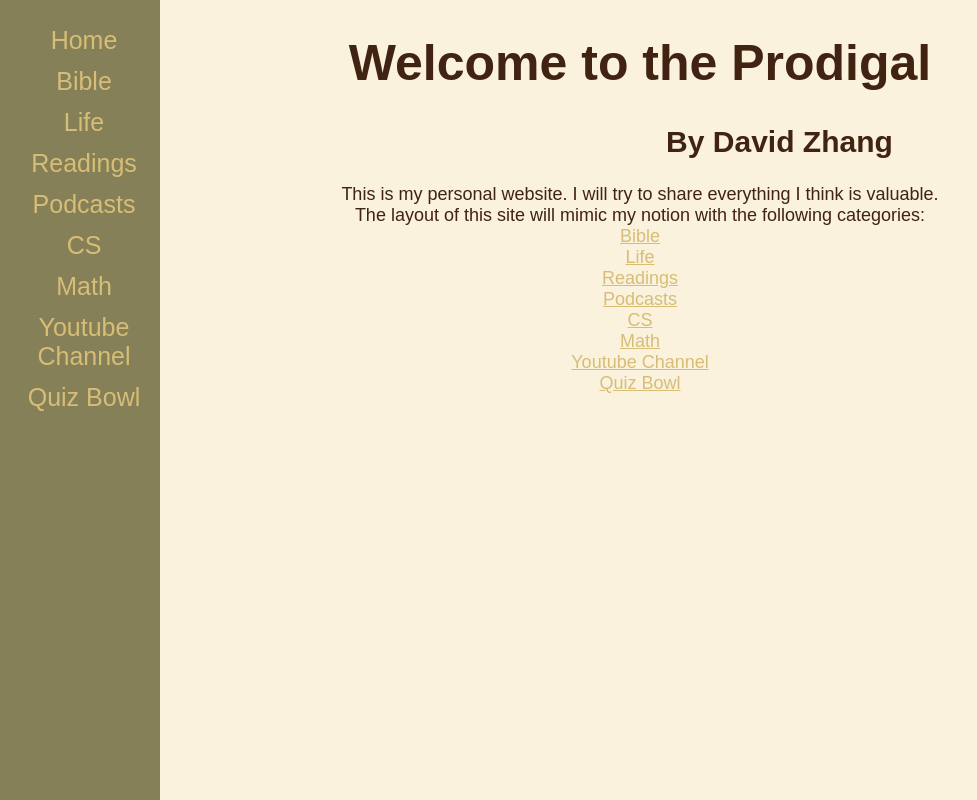
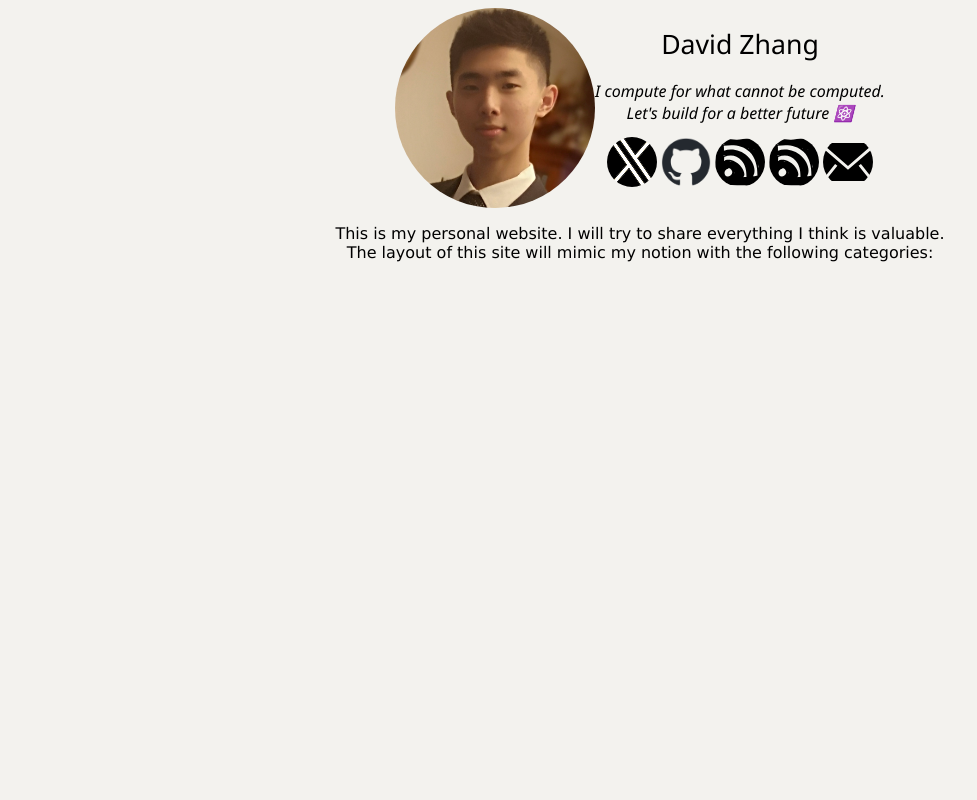
Before and after one commit to bdavidzhang/bdavidzhang.com, a plain HTML site: page index.html in a window 1280 px wide. Shown: the whole page, without its empty margins (0-977 px from the left). Drawn offline with Linux system fonts and the light colour scheme.

Commit message:
Made massive changes

```diff
--- a/index.html
+++ b/index.html
@@ -2,51 +2,35 @@
 <html>
     <!--Head, Metadata-->
     <head>
-        <title>The Prodigal</title>
+        <meta charset="utf-8">
+        <meta name="viewport" content="width=device-width, initial-scale=1, shrink-to-fit=no">
+        <title>David Zhang</title>
         <link rel = "stylesheet" type="text/css" href="styles.css">
     </head>
-
-    <!--Floating sidebar-->
-    <div class="sidenav">
-        <a href="/index.html">Home</a>
-        <a href="/Bible/bible.html">Bible</a>
-        <a href="/Life/life.html">Life</a>
-        <a href="/Readings/readings.html">Readings</a>
-        <a href="/Podcast/podcast.html">Podcasts</a>
-        <a href="/CS/cs.html">CS</a>
-        <a href="/Math/math.html">Math</a>
-        <a href="/Youtube/youtube.html">Youtube Channel</a>
-        <a href="/QB/qb.html">Quiz Bowl</a>
-      </div>
-
     <!--Body-->
     <body>
-        <div style="text-align: center;">
-        <h1>
-            Welcome to the Prodigal
-        </h1>
-        </div>
-        <div style = "text-align: right; width:70%;">
-            <h2>
-                By David Zhang
-            </h2>
-        </div>
-
+        <div id="dhead" class="container">
+            <div class="row">
+              <div id="dpic">
+                <img src="assets/me_new.jpg" class="ppic">
+              </div>
+              <div id="ddesc">
+                <h1>David Zhang</h1>
+                <h2>I compute for what cannot be computed. <br> Let's build for a better future ⚛️</h2>
+                <div id="dico">
+                  <a href="https://twitter.com/bdavidzhang"><img src="assets/ctwitter.png" class="iico"></a>
+                  <a href="https://github.com/bdavidzhang"><img src="assets/cgithub.png" class="iico"></a>
+                  <a href="https://bdavidzhang.github.io"><img src="assets/crss.svg" class="iico"></a>
+                  <a href="https://medium.com/@bdavidzhang"><img src="assets/crss.svg" class="iico"></a>
+                  <a href="davzhang77@gmail.com"><img src="assets/cemail.svg" class="iico"></a>
+                </div>
+              </div>
+            </div>
+          </div>
         <p style="text-align: center;">
             This is my personal website. I will try to share everything I think is valuable.<br>
             The layout of this site will mimic my notion with the following categories:<br>
-            <a href="./Bible/bible.html">Bible</a><br>
-            <a href="./Life/life.html">Life</a><br>
-            <a href="./Readings/readings.html">Readings</a><br>
-            <a href="./Podcast/podcast.html">Podcasts</a><br>
-            <a href="./CS/cs.html">CS</a><br>
-            <a href="./Math/math.html">Math</a><br>
-            <a href="./Youtube/youtube.html">Youtube Channel</a><br>
-            <a href="./QB/qb.html">Quiz Bowl</a>
         </p>
-
-
-
     </body>
 
 </html>
--- a/styles.css
+++ b/styles.css
@@ -1,58 +1,52 @@
 body {
-    background-color:#faf2dc;
-    font-family: fantasy;
-
+    background-color: rgb(243, 242, 238);
+    font-family:Verdana, Geneva, Tahoma, sans-serif;
     text-align: center;
 }
 
-.sidenav {
-    height: 100%; /* Full-height: remove this if you want "auto" height */
-    width: 160px; /* Set the width of the sidebar */
-    position: fixed; /* Fixed Sidebar (stay in place on scroll) */
-    z-index: 1; /* Stay on top */
-    top: 0; /* Stay at the top */
-    left: 0;
-    background-color:#858058; /* Black */
-    overflow-x: hidden; /* Disable horizontal scroll */
-    padding-top: 20px;
+.row {
+    display: flex;
+
+    justify-content: center;
 }
 
-  /* The navigation menu links */
-  .sidenav a {
-    padding: 6px 8px 6px 16px;
-    text-decoration: none;
-    font-size: 25px;
-    color: #818181;
-    display: block;
+
+#dpic{
+    width: 200px; /* Adjust the size as needed */
+    height: 200px; /* Adjust the size as needed */
+    border-radius: 50%;
+    overflow: hidden;
+
+}
+  #dpic img {
+    width: 100%;
+    height: 100%;
+    object-fit: cover;
   }
 
-  /* On smaller screens, where height is less than 450px, change the style of the sidebar (less padding and a smaller font size) */
-  @media screen and (max-height: 450px) {
-    .sidenav {padding-top: 15px;}
-    .sidenav a {font-size: 18px;}
+  #ddesc{
+    font-family: 'Segoe UI', Tahoma, Geneva, Verdana, sans-serif;
+    h1 {
+        font-size: 20pt;
+        font-weight: 500;
     }
 
-h1 {
-    font-size: 50px;
-    color: #402311;
+    h2 {
+        font-size: 12pt;
+        font-style: italic;
+        font-weight: 200;
     }
-h2 {
-    font-size: 30px;
-    color: #402311;
   }
 
-p {
-    font-size: 18px;
-    color: #402311;
+.iico{
+    width: 50px;/* Adjust the size as needed */
+    height: 50px; /* Adjust the size as needed */
+    border-radius: 50%;
+    overflow: hidden;
+
 }
-
-a:link{
-    color: #d7bd76;
+.iico img {
+    width: 100%;
+    height: 100%;
+    object-fit: cover;
   }
-a:visited{
-    color: #bbbfbf;
-}
-
-a:hover{
-    color:#f1ac44;
-}
```
Also changed, not shown: Bible/bible.html (deleted, +0 -35 lines), CS/cs.html (deleted, +0 -32 lines), Life/life.html (deleted, +0 -32 lines), Math/math.html (deleted, +0 -32 lines), Podcast/podcast.html (deleted, +0 -32 lines), QB/qb.html (deleted, +0 -32 lines), Readings/readings.html (deleted, +0 -31 lines), Youtube/youtube.html (deleted, +0 -32 lines), assets/cemail.svg (added), assets/cgithub.png (added), assets/crss.svg (added), assets/ctwitter.png (added), assets/me_new.jpg (added). Lines whose indentation alone changed are shown as unchanged.
